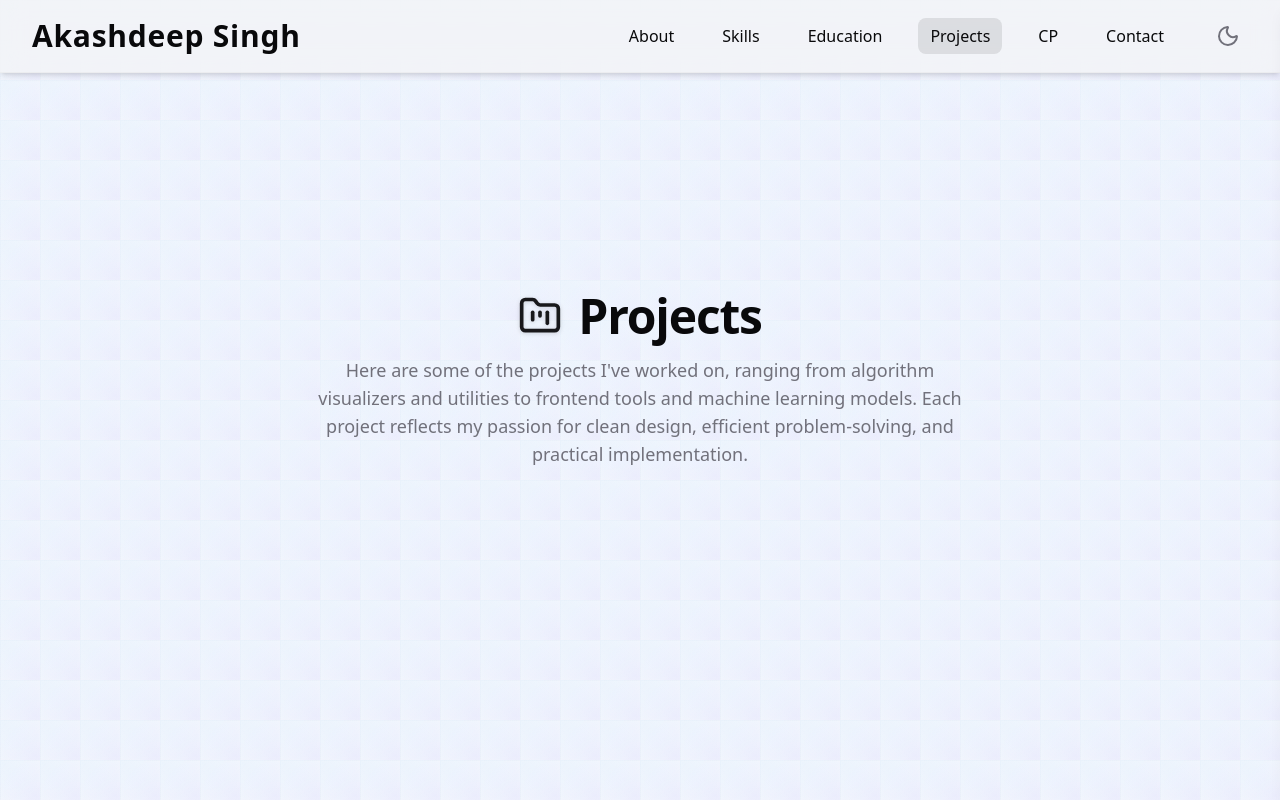
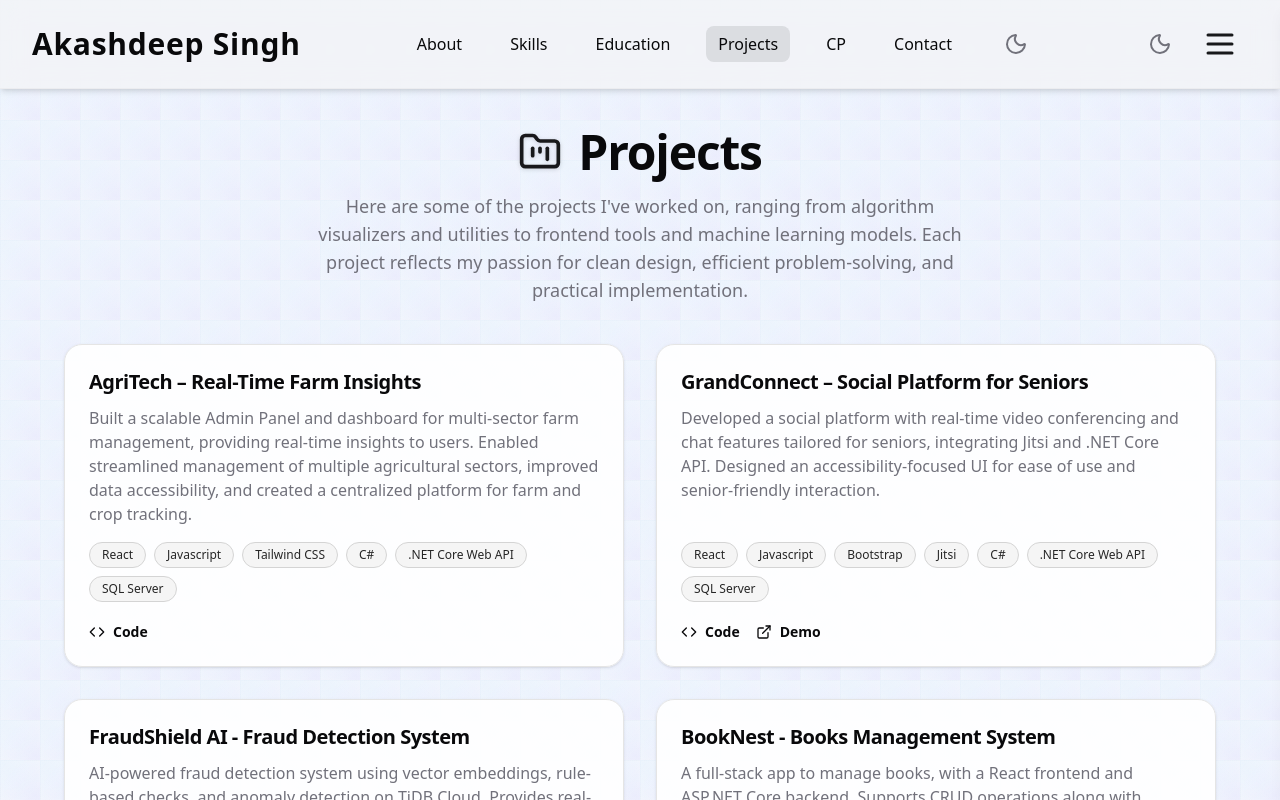
Before and after one commit to akashweb05/my-portfolio, a React (Vite) app: page /projects in a window 1280 px wide. Shown: the top 800 px of the page. Built offline with nearby package versions, Linux system fonts and the light colour scheme.

Commit message:
added gfg platform & minor changes

```diff
--- a/src/components/About.jsx
+++ b/src/components/About.jsx
@@ -53,7 +53,7 @@ const TAGS = [
 ];
 
 const RESUME_URL =
-  "https://drive.google.com/file/d/1FIq3CNO73-M9GXjIhZAYo49gQGxg/view?usp=sharin";
+  "https://drive.google.com/file/d/1hD7Y5CckrKTjrcroun2FiNGECAjnOu4c/view?usp=drive_link";
 
 export default memo(function About() {
   const socialLinksElements = useMemo(
@@ -76,19 +76,6 @@ export default memo(function About() {
   );
 
   return (
-    <>
-      {/* Work in progress notice at the very top */}
-      <p
-        style={{
-          color: "gray",
-          fontStyle: "italic",
-          textAlign: "center",
-          marginTop: "1rem",
-        }}
-      >
-        🚧 This portfolio is a work in progress. Updates coming soon!
-      </p>
-
       <motion.div
         initial={{ opacity: 0 }}
         animate={{ opacity: 1 }}
@@ -162,7 +149,7 @@ export default memo(function About() {
             <div className="flex flex-wrap gap-4 justify-center md:justify-start">
               {socialLinksElements}
 
-              {/* <a
+              <a
               href={RESUME_URL}
               target="_blank"
               rel="noopener noreferrer"
@@ -170,11 +157,10 @@ export default memo(function About() {
             >
               <FileText className="w-4 h-4" />
               Resume
-            </a> */}
+            </a>
             </div>
           </motion.div>
         </div>
       </motion.div>
-    </>
   );
 });
--- a/src/components/Header.jsx
+++ b/src/components/Header.jsx
@@ -76,7 +76,7 @@ const Header = memo(({ toggleTheme, currentTheme, onHamburgerClick }) => {
         </button>
       </nav>
 
-      <div className="flex max-[934px]:flex hidden items-center gap-2">
+      <div className="flex max-[934px]:flex items-center gap-2">
         <button
           onClick={handleThemeToggle}
           type="button"
--- a/src/components/Projects.jsx
+++ b/src/components/Projects.jsx
@@ -26,7 +26,6 @@ const itemVariants = {
     },
   },
 };
-
 
 // --- Child Component (No changes needed) ---
 const ProjectCard = memo(({ project }) => {
@@ -75,17 +74,74 @@ const ProjectCard = memo(({ project }) => {
 });
 ProjectCard.displayName = "ProjectCard";
 
-
 // --- Main Projects Component ---
 function ProjectsComponent() {
   const projectsData = useMemo(
     () => [
-      { title: "Text File Compressor", desc: "Built a robust, lossless text file compressor in C++ using the LZW algorithm, applying OOP and advanced algorithms. Achieved ~44% file size reduction on real-world files with efficient compression and decompression.", tags: ["C++", "LZW Algorithm", "OOPS"], links: [{ type: "code", href: "https://github.com//file-compressor-in-cpp" }] },
-      { title: "Pathfinding Visualizer", desc: "Interactive C++/SFML visualizer for Dijkstra's and A* algorithms. Features dynamic obstacles, diagonal movement, OOP, and optimized data structures for smooth, real-time animations.", tags: ["C++", "SFML", "Dijkstra's", "A*", "OOPS", "Data Structures"], links: [{ type: "code", href: "https://github.com//pathfinding-visualizer-in-cpp" }] },
-      { title: "Codeforces Visualizer", desc: "A minimal web app to view and compare Codeforces profiles. Shows key stats, rating history, and performance trends with clean visualizations. Built for fast, distraction-free, side-by-side comparisons.", tags: ["React", "Vite", "JavaScript", "Tailwind CSS", "Codeforces API"], links: [{ type: "demo", href: "https://cf-visualizer-rho.vercel.app" }, { type: "code", href: "https://github.com//cf-visualizer" }] },
-      { title: "GitHub Profile Visualizer", desc: "A dynamic app for exploring and comparing GitHub user profiles. Visualizes rich statistics, activity timelines, and repository insights, including a contribution heatmap. Supports side-by-side comparisons and offers both dark and light modes.", tags: ["React", "Vite", "JavaScript", "Tailwind CSS", "GitHub API"], links: [{ type: "demo", href: "https://github-profile-visualizer-six.vercel.app/" }, { type: "code", href: "https://github.com//github-profile-visualizer" }] },
-      { title: "Weather App", desc: "A sleek, responsive weather application delivering real-time weather updates for any city. Features location-based forecasts, intuitive search suggestions, and seamless toggling between Celsius and Fahrenheit.", tags: ["HTML", "CSS", "JavaScript", "Weather API", "Responsive Design"], links: [{ type: "demo", href: "https://weather-app-zeta--62.vercel.app/" }, { type: "code", href: "https://github.com//weather-app" }] },
-      { title: "Soil-Water Characteristic Curve Prediction", desc: "Used Artificial Neural Networks (ANNs) to predict SWCC parameters from soil properties for plastic soils. Improved geotechnical prediction for slope stability and foundation design.", tags: ["Python", "TensorFlow", "ANN", "Soil Mechanics", "Data Analysis"], links: [{ type: "code", href: "https://github.com//swcc-prediction-using-ann" }] },
+      {
+        title: "AgriTech – Real-Time Farm Insights",
+        desc: "Built a scalable Admin Panel and dashboard for multi-sector farm management, providing real-time insights to users. Enabled streamlined management of multiple agricultural sectors, improved data accessibility, and created a centralized platform for farm and crop tracking.",
+        tags: [
+          "React",
+          "Javascript",
+          "Tailwind CSS",
+          "C#",
+          ".NET Core Web API",
+          "SQL Server",
+        ],
+        links: [
+          { type: "code", href: "https://github.com/akashweb05/AgriTech" },
+        ],
+      },
+      {
+        title: "GrandConnect – Social Platform for Seniors",
+        desc: "Developed a social platform with real-time video conferencing and chat features tailored for seniors, integrating Jitsi and .NET Core API. Designed an accessibility-focused UI for ease of use and senior-friendly interaction.",
+        tags: [
+          "React",
+          "Javascript",
+          "Bootstrap",
+          "Jitsi",
+          "C#",
+          ".NET Core Web API",
+          "SQL Server",
+        ],
+        links: [
+          {
+            type: "code",
+            href: "https://github.com/akashweb05/GrandConnect",
+          },
+          { type: "demo", href: "https://youtu.be/mDTY8aejRf4" },
+        ],
+      },
+      {
+        title: "FraudShield AI - Fraud Detection System",
+        desc: "AI-powered fraud detection system using vector embeddings, rule-based checks, and anomaly detection on TiDB Cloud. Provides real-time risk scoring and an interactive frontend for querying transactions.",
+        tags: [
+          "Python",
+          "FastAPI",
+          "sentence-transformers",
+          "TiDB Cloud",
+          "React",
+        ],
+        links: [
+          {
+            type: "code",
+            href: "https://github.com/akashweb05/FraudShield-AI",
+          },
+          { type: "demo", href: "https://youtu.be/hb5ITORiHQo" },
+        ],
+      },
+      {
+        title: "BookNest - Books Management System",
+        desc: "A full-stack app to manage books, with a React frontend and ASP.NET Core backend. Supports CRUD operations along with search and pagination for efficient library management.",
+        tags: ["React", "C#", "ASP.NET Core Web API", "SQL Server"],
+        links: [
+          {
+            type: "code",
+            href: "https://github.com/akashweb05/booksmanagement",
+          },
+        ],
+      },
     ],
     []
   );
@@ -101,26 +157,32 @@ function ProjectsComponent() {
         className="flex flex-col items-center w-full"
       >
         {/* Item 1: The header text block */}
-        <motion.div variants={itemVariants} className="flex flex-col items-center text-center">
+        <motion.div
+          variants={itemVariants}
+          className="flex flex-col items-center text-center"
+        >
           <h2 className="text-4xl sm:text-5xl font-bold text-center mb-4 flex items-center gap-4 text-foreground">
             <FolderKanban className="w-8 h-8 sm:w-11 sm:h-11 text-primary drop-shadow-sm" />
             Projects
           </h2>
           <p className="text-lg text-muted-foreground max-w-2xl mx-auto text-center mb-10">
-                Here are some of the projects I've worked on, ranging from algorithm visualizers and utilities to frontend tools and machine learning models. Each project reflects my passion for clean design, efficient problem-solving, and practical implementation.
+            Here are some of the projects I've worked on, ranging from algorithm
+            visualizers and utilities to frontend tools and machine learning
+            models. Each project reflects my passion for clean design, efficient
+            problem-solving, and practical implementation.
           </p>
         </motion.div>
 
         {/* Item 2: The entire project card grid animates in as one block... */}
-        {/* <motion.div
+        <motion.div
           // It is ALSO a container for its own children (the cards)
           variants={containerVariants}
-          className="w-full max-w-6xl grid grid-cols-1 md:grid-cols-2 lg:grid-cols-3 gap-8"
+          className="w-full max-w-6xl grid grid-cols-1 md:grid-cols-2 lg:grid-cols-2 gap-8"
         >
           {projectsData.map((project, index) => (
             <ProjectCard key={index} project={project} />
           ))}
-        </motion.div> */}
+        </motion.div>
       </motion.div>
     </div>
   );
```
Also changed, not shown: src/components/CP.jsx (+60 -45 lines), public/assets/logos/GeeksForGeeks_logo.png (added). Lines whose indentation alone changed are shown as unchanged.
